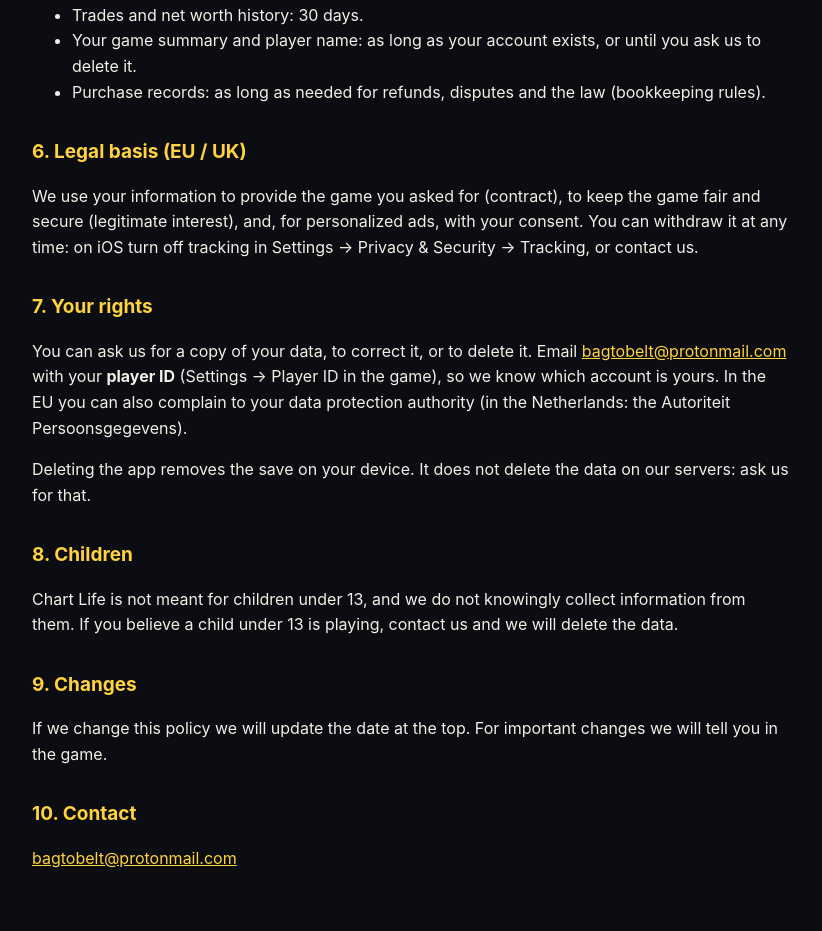
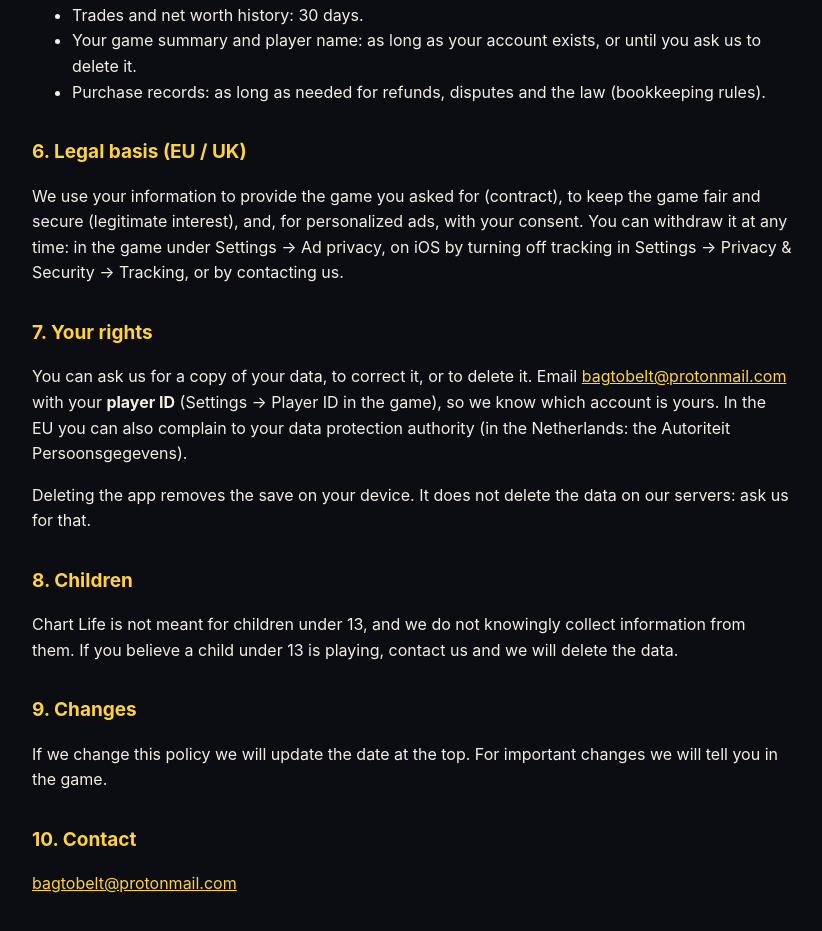
Before and after one commit to jelaniftw/jelaniftw.github.io, a plain HTML site: page site/privacy.html in a window 1280 px wide. Shown: the part 1669-2600 px from the top of the page, without its empty margins (228-1050 px from the left). Drawn offline with Linux system fonts and the light colour scheme.

Commit message:
Add files via upload

```diff
--- a/site/privacy.html
+++ b/site/privacy.html
@@ -61,7 +61,7 @@ Short version: you play without an email address or password, we never ask for y
 </ul>
 
 <h2>6. Legal basis (EU / UK)</h2>
-<p>We use your information to provide the game you asked for (contract), to keep the game fair and secure (legitimate interest), and, for personalized ads, with your consent. You can withdraw it at any time: on iOS turn off tracking in Settings → Privacy &amp; Security → Tracking, or contact us.</p>
+<p>We use your information to provide the game you asked for (contract), to keep the game fair and secure (legitimate interest), and, for personalized ads, with your consent. You can withdraw it at any time: in the game under Settings → Ad privacy, on iOS by turning off tracking in Settings → Privacy &amp; Security → Tracking, or by contacting us.</p>
 
 <h2>7. Your rights</h2>
 <p>You can ask us for a copy of your data, to correct it, or to delete it. Email <a href="mailto:bagtobelt@protonmail.com">bagtobelt@protonmail.com</a> with your <b>player ID</b> (Settings → Player ID in the game), so we know which account is yours. In the EU you can also complain to your data protection authority (in the Netherlands: the Autoriteit Persoonsgegevens).</p>
```
